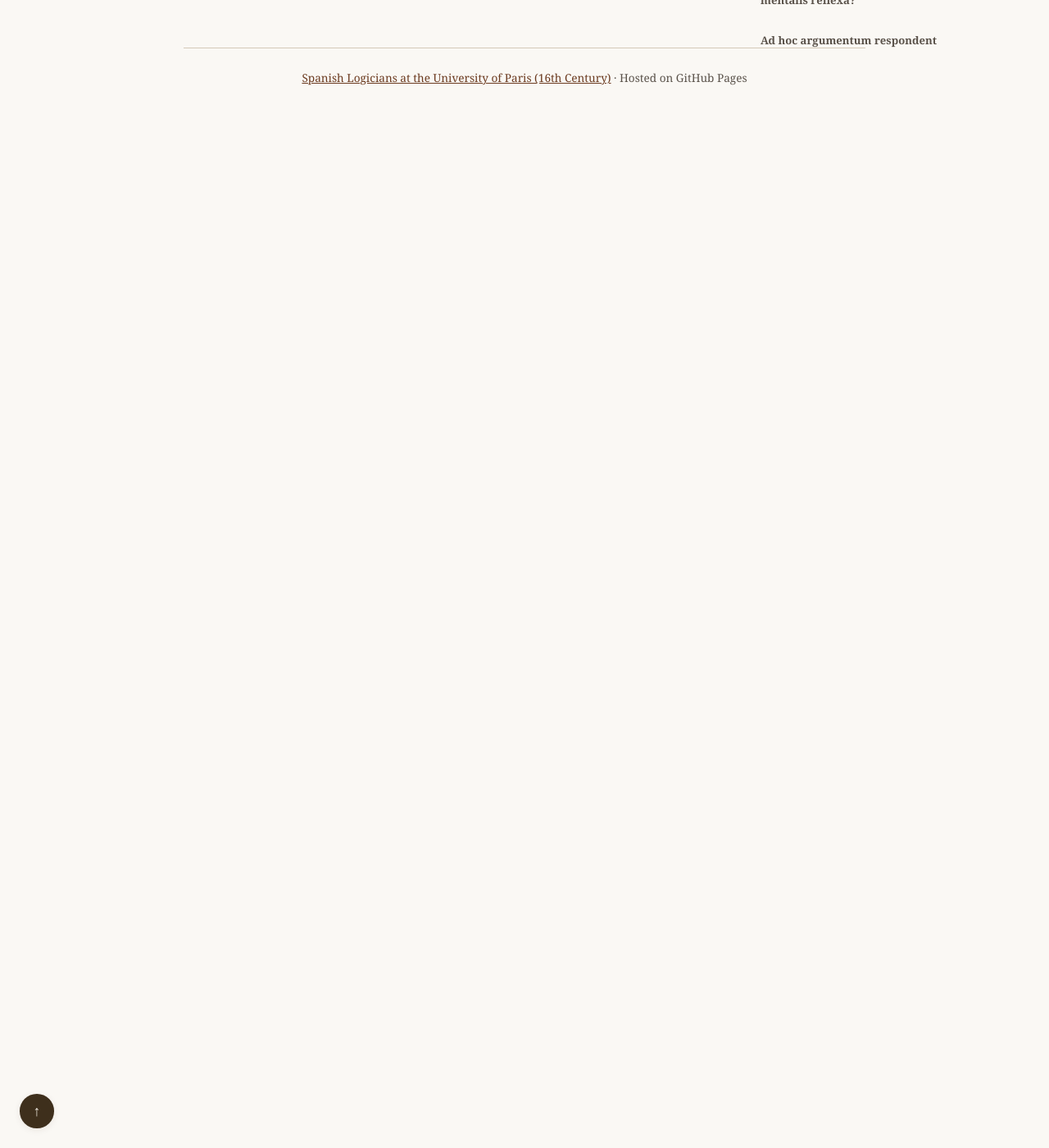
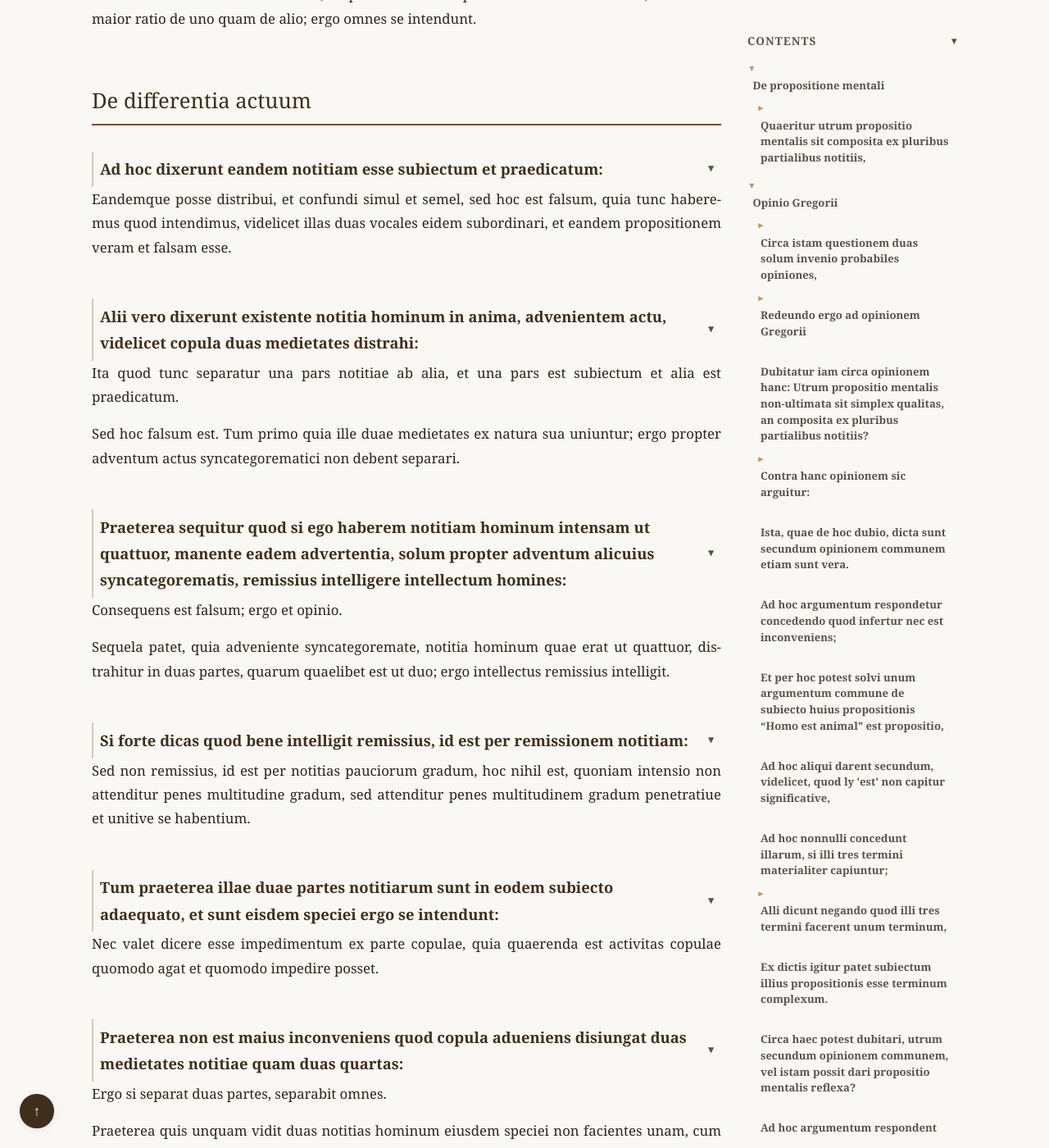
Before and after one commit to JoseBalado/Spanish-Logicians-at-the-University-of-Paris, a Jekyll site: the page built from philosophers/Fernando-de-Enzinas/Tractatus-de-compositione-propositionis-mentalis-1528.md, in a window 1280 px wide and 1400 px high, scrolled down 85870 px. Shown: the whole window at 82% size. Built offline with Jekyll 4.4.1, drawn with Linux system fonts in a browser that asks for light colours; before the commit the page ends 86001 px from its top, so only the background shows below that; some of the changed text lies outside the part shown.

Commit message:
Enzinas. Tractatus page 21.2

```diff
--- a/philosophers/Fernando-de-Enzinas/Tractatus-de-compositione-propositionis-mentalis-1528.md
+++ b/philosophers/Fernando-de-Enzinas/Tractatus-de-compositione-propositionis-mentalis-1528.md
@@ -1469,7 +1469,71 @@ Illae duae qualitates in anima sunt eiusdem speciei; ergo se intendunt et faciun
 
 ## Aliae ad hoc argumentum fuerunt multae responsiones:
 
-Quidam enim negant omnes qualitates eiusdem speciei penetratine et unitive existentes eidem subiecto inhaerentes se intendere. /21.2a/ Sed hoc falsum est, quia aliquae qualita//
+Quidam enim negant omnes qualitates eiusdem speciei penetratine et unitive existentes eidem subiecto inhaerentes se intendere. /21.2a/ Sed hoc falsum est, quia aliquae qualitates eidem subiecto inhaerentes se intendunt, ut patet de duabus partibus notitiae hominum, et non est maior ratio de uno quam de alio; ergo omnes se intendunt.
+
+# De differentia actuum
+
+### Ad hoc dixerunt eandem notitiam esse subiectum et praedicatum:
+
+Eandemque posse distribui, et confundi simul et semel, sed hoc est falsum, quia tunc haberemus quod intendimus, videlicet illas duas vocales eidem subordinari, et eandem propositionem veram et falsam esse.
+
+### Alii vero dixerunt existente notitia hominum in anima, advenientem actu, videlicet copula duas medietates distrahi:
+
+Ita quod tunc separatur una pars notitiae ab alia, et una pars est subiectum et alia est praedicatum.
+
+Sed hoc falsum est. Tum primo quia ille duae medietates ex natura sua uniuntur; ergo propter adventum actus syncategorematici non debent separari.
+
+### Praeterea sequitur quod si ego haberem notitiam hominum intensam ut quattuor, manente eadem advertentia, solum propter adventum alicuius syncategorematis, remissius intelligere intellectum homines:
+
+Consequens est falsum; ergo et opinio.
+
+Sequela patet, quia adveniente syncategoremate, notitia hominum quae erat ut quattuor, distrahitur in duas partes, quarum quaelibet est ut duo; ergo intellectus remissius intelligit.
+
+### Si forte dicas quod bene intelligit remissius, id est per remissionem notitiam:
+
+Sed non remissius, id est per notitias pauciorum gradum, hoc nihil est, quoniam intensio non attenditur penes multitudine gradum, sed attenditur penes multitudinem gradum penetratiue et unitive se habentium.
+
+### Tum praeterea illae duae partes notitiarum sunt in eodem subiecto adaequato, et sunt eisdem speciei ergo se intendunt:
+
+Nec valet dicere esse impedimentum ex parte copulae, quia quaerenda est activitas copulae quomodo agat et quomodo impedire posset.
+
+### Praeterea non est maius inconveniens quod copula adueniens disiungat duas medietates notitiae quam duas quartas:
+
+Ergo si separat duas partes, separabit omnes.
+
+Praeterea quis unquam vidit duas notitias hominum eiusdem speciei non facientes unam, cum namque intellectus unam producit, quo conatu alteram producet, nonne eodem quo aliam conservat quove intendet, nonne illo conatu praecedente cur non producet novam. /21.2b/
+
+## Alius qui hunc impugnat:
+
+Respondet aliter dicens, possibile fore duas qualitates eiusdem speciei esse in anima, et non constituere unum, hoc est non se intendere. Sed hoc dicit posse fieri ex parte intellectus, et non parte copulae, nec alicuius actus. Unde dicit quod quemadmodum Deus duabus albedinibus existentibus penetrative in eodem subiecto, potest impedire earundem unionem. Sic intellectus duabus notitiis eiusdem speciei existentibus in ipso, potest impedire eandem unionem, vel concurrere ad eandem unionem. Sed hoc videtur magis impossibile, quam quod praecedens dixit.
+
+Quaeritur enim ab eo quid requiritur ad hoc quod intellectus concurrat ad unionem duarum partium nominatarum.
+
+Si dicas quod partes notitiae uniri provenit ex parte voluntatis videlicet quod oportet quod voluntas velit.
+
+## Contra hoc arguitur. Sequeretur intellectum nunquam posse producere notitiam quin haberet multas volitiones:
+
+Consequens est contra experientiam, ergo antecedens non est verum.
+
+Sequela probatur. Intellectus non potest producere unam notitiam quin producat multas partes illius se intendentes, quia quaelibet notitia est alicuius intentionis. Et ex dictis illae partes non possunt se intendere nisi per imperium voluntatis; ergo necessum
+est ad productionem cuiusque notitiae imperium voluntatis adesse, et per consequens
+volitionem esse.
+
+Praeterea, in brutis, notitiae partes se intendunt, et non concurrit imperium voluntatis, ergo et caetera.
+
+## Fortasse respondebis ad hoc quod duae partes notitiae se intendant non requiri imperium voluntatis positiuum, sed imperium voluntatis privativum, sive permissivum:
+
+Ita quod hoc quod aliquae duae partes se intendant sufficit voluntatem non velle illas distrahi et non uniri. Sed ad hoc quod duae partes non uniantur requiritur voluntatem velle illas duas partes non uniri.
+
+## Contra hanc solutionem arguitur. Sequeretur intellectum nunquam posse producere hanc propositionem "Homo est homo", quin haberet actualem volitionem:
+
+Sed hoc est contra experientiam; ergo solutio nulla.
+
+Sequela patet. Non potest haberi haec propositio "Homo est homo" partibus notitiae hominum, videlicet subiecto et praedicato unitis. Sed ad hoc quod illae duae partes non uniantur, requiritur volitio; ergo non potest haberi /22.1a/ illa propositio sine volitione, quod impossibile est.
+
+
+
+
 
 <!--
 ## Apparatus Criticus Reference
@@ -1488,4 +1552,5 @@ Page 16.1a: signum ] emend. signā
 Page 16.2a: in ] conj. (textus laesus)
 Page 16.2b: intensionem ] emend. intentionem
 Page 20.2b: ex ] emend. est
+Page 21.2a: quaelibet ] emend. queliaꝫ
 -->
```
